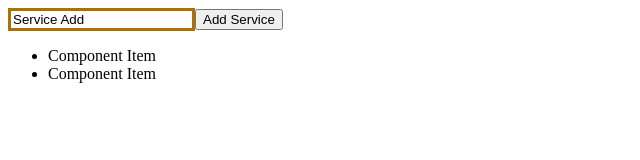
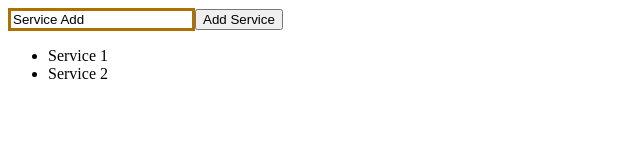
Before and after one commit to YLLQQ/my_react, a React (Create React App) app in the folder demo01/: page / in a window 1280 px wide. Shown: the top 160 px of the page, without its empty margins (0-640 px from the left). Built offline with nearby package versions, Linux system fonts and the light colour scheme.

Commit message:
父组件向子组件传值

```diff
--- a/demo01/src/ComponentItem.js
+++ b/demo01/src/ComponentItem.js
@@ -4,7 +4,7 @@ class ComponentItem extends Component {
     render() {
         return (
             <div>
-                <li>Component Item</li>
+                <li>{this.props.content}</li>
             </div>
         );
     }
--- a/demo01/src/component_1.js
+++ b/demo01/src/component_1.js
@@ -31,7 +31,7 @@ class Component01 extends Component {
                     {
                         this.state.list.map((item, index) => {
                             return (
-                                <ComponentItem />
+                                <ComponentItem content={item}/>
                             )
                         })
                     }
```
